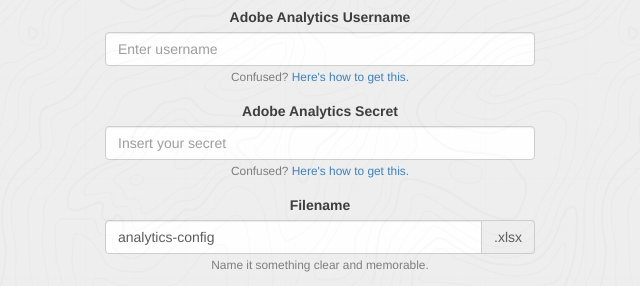
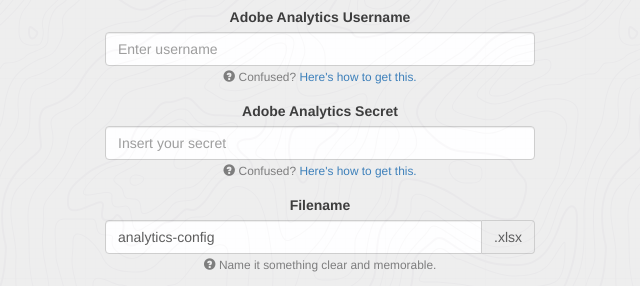
Before and after one commit to genejones/reportsuites.com, a website with bundled scripts: page index.html in a window 1280 px wide. Shown: the part 327-613 px from the top of the page, 320-960 px from the left. Built offline with nearby package versions, Linux system fonts and the light colour scheme; files whose address does not match are found by name; a web font is replaced by a local one.

Commit message:
updates to packaging information

```diff
--- a/index.html
+++ b/index.html
@@ -49,12 +49,12 @@
                 <div class="form-group row">
                     <label for="adobe-username" class="col-form-label">Adobe Analytics Username</label>
                     <input class="form-control" type="text" placeholder="Enter username" id="adobe-username">
-                    <small class="form-text text-muted">Confused? <a href="#" data-toggle="modal" data-target="#adobe-instructions-modal">Here's how to get this.</a></small>
+                    <small class="form-text text-muted"><span class="glyphicon glyphicon-question-sign" aria-hidden="true"></span> Confused? <a href="#" data-toggle="modal" data-target="#adobe-instructions-modal">Here's how to get this.</a></small>
                 </div>
                 <div class="form-group row">
                   <label for="adobe-secret" class="col-form-label">Adobe Analytics Secret</label>
                   <input class="form-control" type="text" placeholder="Insert your secret" id="adobe-secret">
-                  <small class="form-text text-muted">Confused? <a href="#" data-toggle="modal" data-target="#adobe-instructions-modal">Here's how to get this.</a></small>
+                  <small class="form-text text-muted"><span class="glyphicon glyphicon-question-sign" aria-hidden="true"></span> Confused? <a href="#" data-toggle="modal" data-target="#adobe-instructions-modal">Here's how to get this.</a></small>
                 </div>
                 <div class="form-group row">
                   <label for="filename" class="col-form-label">Filename</label>
@@ -62,7 +62,7 @@
                     <input class="form-control" type="text" value="analytics-config" id="filename">
                     <div class="input-group-addon">.xlsx</div>
                   </div>
-                  <small class="form-text text-muted">Name it something clear and memorable.</small>
+                  <small class="form-text text-muted"><span class="glyphicon glyphicon-question-sign" aria-hidden="true"></span> Name it something clear and memorable.</small>
                 </div>
                 <button type="button" class="btn btn-lg btn-success" data-toggle="modal" data-target="#information-collected-warning" role="button">Let's do this!</a>
             </form>
@@ -156,7 +156,7 @@
 			<h3>I collect the following information</h3>
 			<h6>This information will be used to create whitepapers for the education of the analytics community.</h6>
 			<p>You consent for me to retain a portion of the data which I will obtain from Adobe on your behalf.
-			When information is hashed, it will be done with the PBKDF2 algorithm (an algorithm recommended to protect passwords), using a salt and 5000 iterations.
+			When information is hashed, it will be done with the PBKDF2 algorithm (an algorithm recommended to protect passwords), using a pepper and 5000 iterations.
 			This hashing system will protect your identifying details for years to come.
 			<p>Hashing is a one-way process. Once your information has been hashed, nobody will be able to access it.</p>
 			I will collect the following information:</p>
```
Also changed, not shown: package.json (+16 -6 lines).
